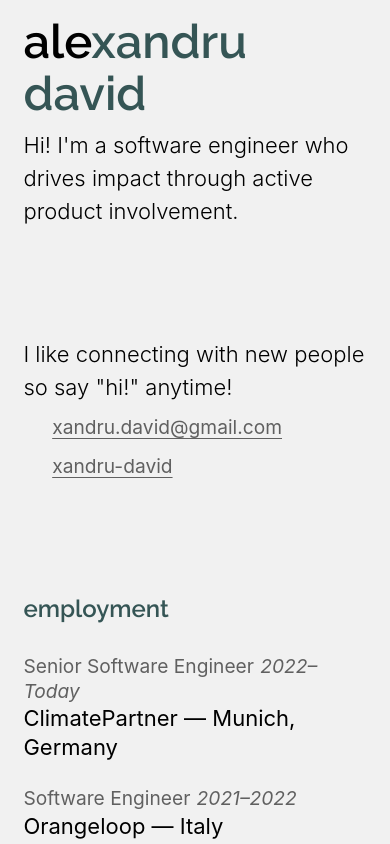
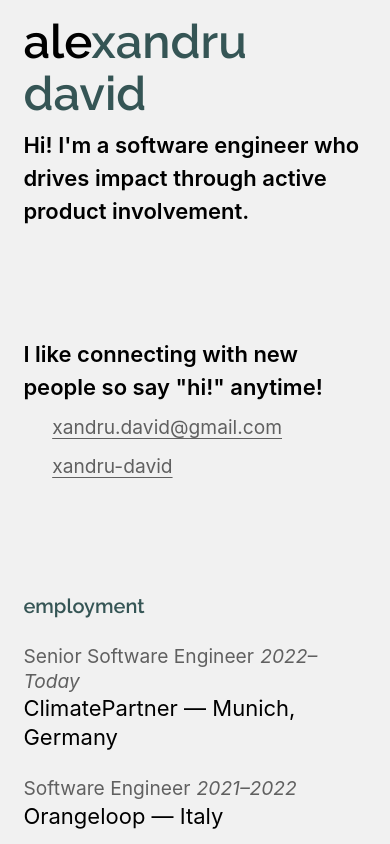
Before and after one commit to XandruDavid/xandrudavid-com, an Eleventy site: page src/index.html in a window 390 px wide. Shown: the top 844 px of the page. Built offline with nearby package versions, Linux system fonts and the light colour scheme; Eleventy itself is replaced by a stand-in of ours; files that its build step writes are made by us from their sources; a web font is replaced by a local one.

Commit message:
feat: omg stop playing with typography, you'll improve it later

```diff
--- a/src/styles/base.css
+++ b/src/styles/base.css
@@ -20,13 +20,15 @@
   }
 }
 
+h1, h2, h3, h4, h5, h6 {
+  font-family: var(--heading-font);
+  font-weight: 600;
+}
+
 h1 {
   line-height: 1.1;
   font-size: clamp(2.5rem, 8vw + 1rem, 4.5rem);
-  font-family: var(--heading-font);
   font-optical-sizing: auto;
-  font-weight: 600;
-  font-style: normal;
   margin-bottom: 0.2em;
 }
 
@@ -34,9 +36,8 @@
   line-height: 1.5;
   margin-bottom: 1em;
   color: var(--color-text-accent);
-  font-size: 1.5rem;
-  font-weight: 600;
-  font-family: var(--heading-font);
+  font-size: clamp(1.25rem, 1vw + 1rem, 1.5rem);
+  font-optical-sizing: auto;
   text-transform: lowercase;
 }
 
@@ -46,7 +47,7 @@
 }
 
 section p {
-  font-weight: 300;
+  font-weight: 600;
 }
 
 a {
```
